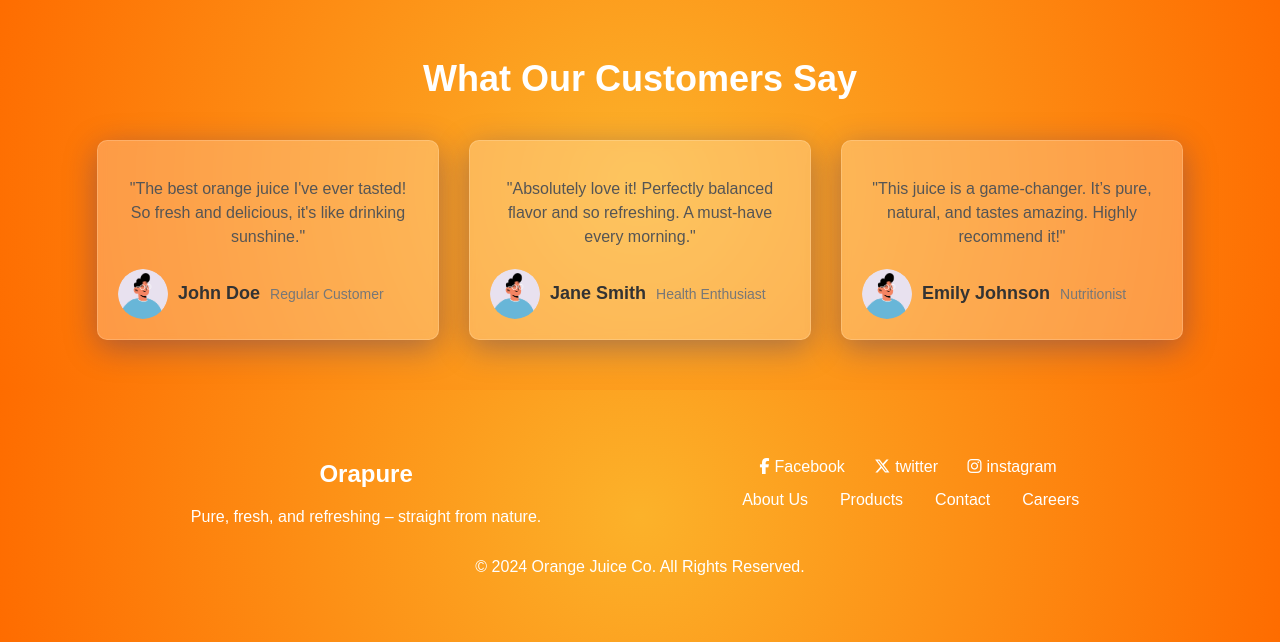
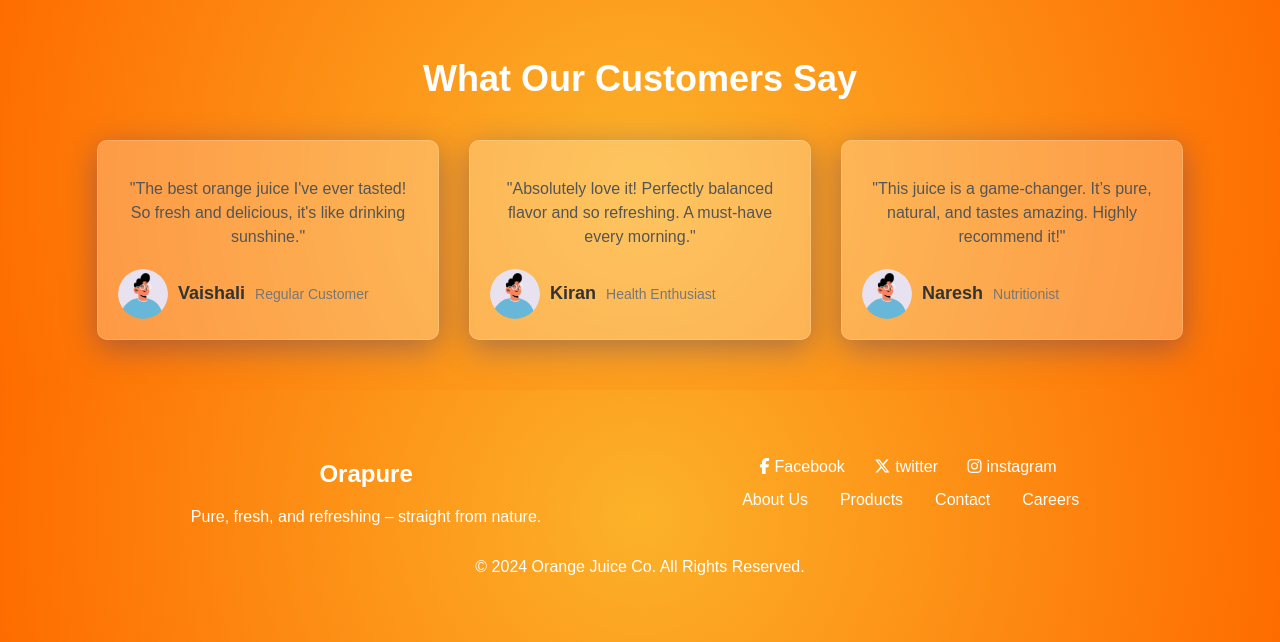
Before and after one commit to HeatherLead/webdev5, a plain HTML site: page index.html in a window 1280 px wide. Shown: the part 2765-3407 px from the top of the page. Drawn offline with nearby package versions, Linux system fonts and the light colour scheme; a script that the page names is missing.

Commit message:
some tweeks

```diff
--- a/index.html
+++ b/index.html
@@ -3,7 +3,7 @@
   <head>
     <meta charset="UTF-8" />
     <meta name="viewport" content="width=device-width, initial-scale=1.0" />
-    <title>Orange</title>
+    <title>Orapure</title>
     <link rel="stylesheet" href="./styles.css" />
 
     <script src="https://cdn.jsdelivr.net/npm/gsap@3.12.5/dist/gsap.min.js"></script>
@@ -135,7 +135,7 @@
           </p>
           <div class="testimonial-author">
             <img src="./assets/avtar.png" alt="Customer 1" />
-            <h3>John Doe</h3>
+            <h3>Vaishali</h3>
             <p>Regular Customer</p>
           </div>
         </div>
@@ -146,7 +146,7 @@
           </p>
           <div class="testimonial-author">
             <img src="./assets/avtar.png" alt="Customer 1" />
-            <h3>Jane Smith</h3>
+            <h3>Kiran</h3>
             <p>Health Enthusiast</p>
           </div>
         </div>
@@ -157,7 +157,7 @@
           </p>
           <div class="testimonial-author">
             <img src="./assets/avtar.png" alt="Customer 1" />
-            <h3>Emily Johnson</h3>
+            <h3>Naresh</h3>
             <p>Nutritionist</p>
           </div>
         </div>
```
